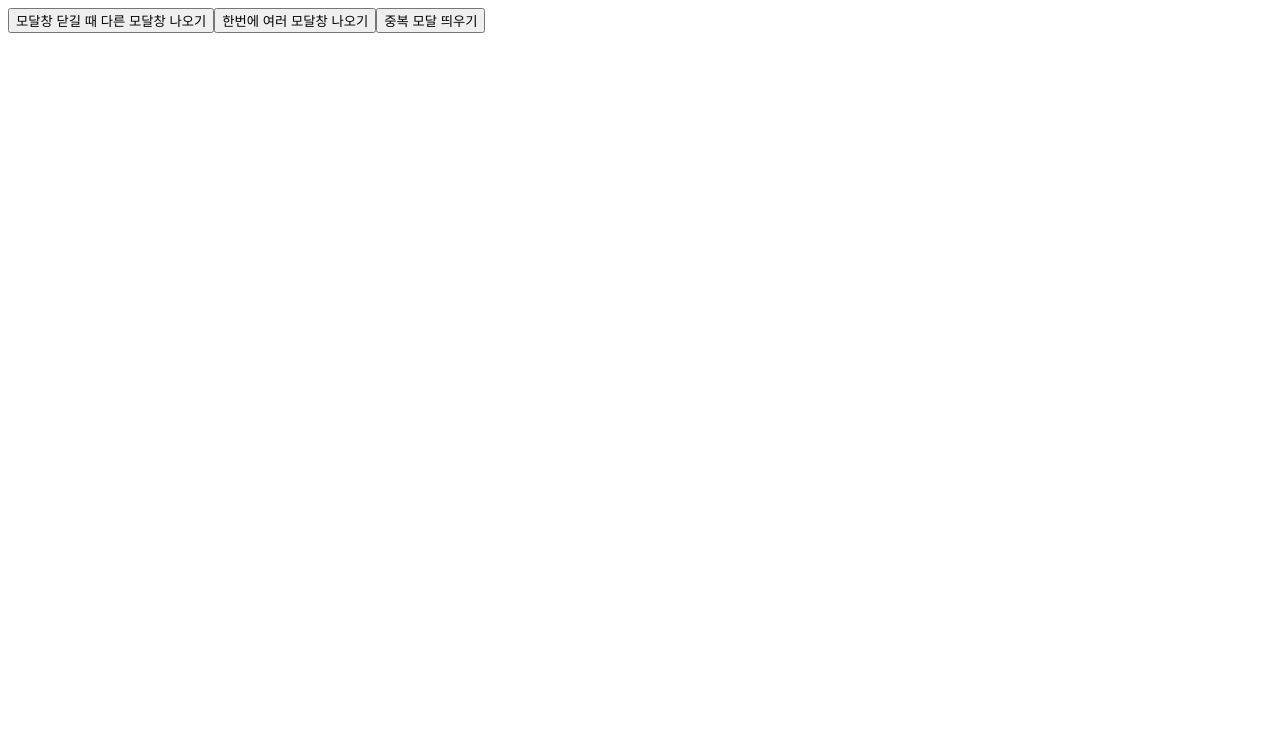
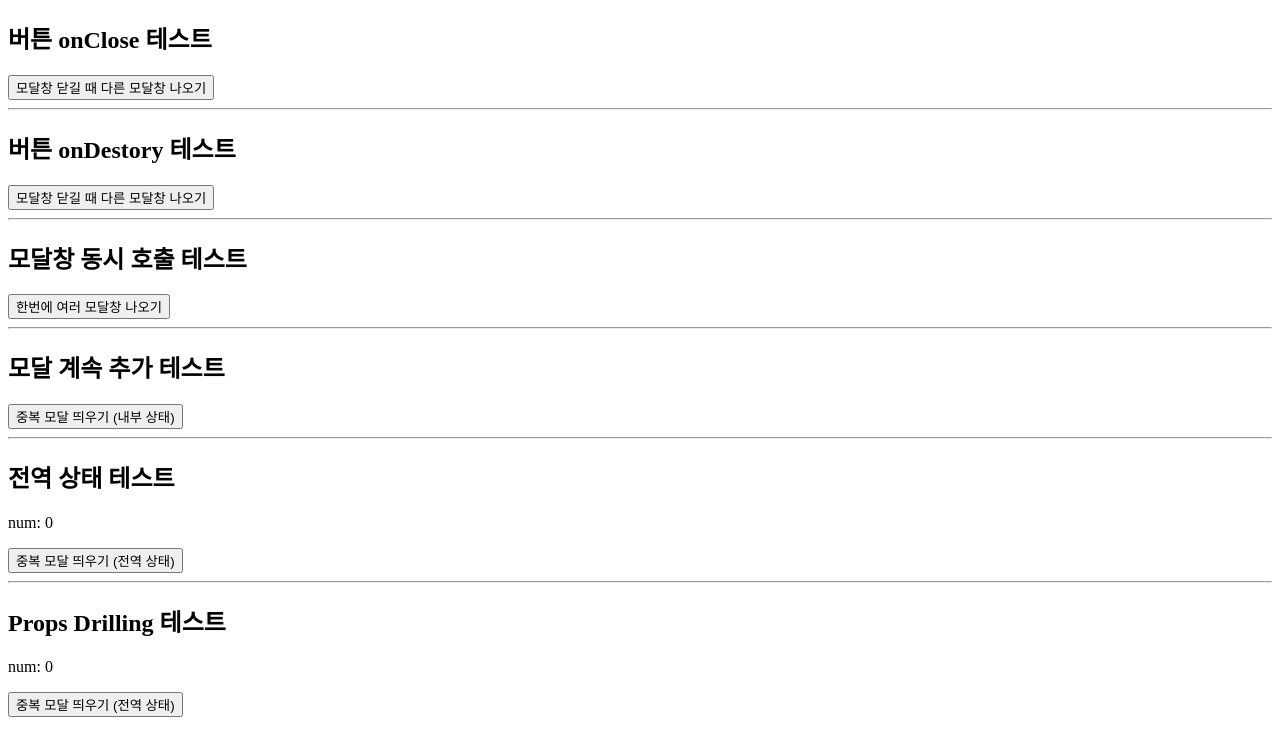
Before and after one commit to HobinLee/dialog, a React app: page / in a window 1280 px wide. Shown: the top 756 px of the page. Built offline with nearby package versions, Linux system fonts and the light colour scheme.

Commit message:
feat: 각종 테스트 추가 (Props Drilling은 제대로 이루어 지지 않는 것 같음. 체크 필요)

```diff
--- a/package.json
+++ b/package.json
@@ -42,6 +42,7 @@
     "dotenv": "^10.0.0",
     "react": "^17.0.2",
     "react-dom": "^17.0.2",
+    "recoil": "^0.5.2",
     "styled-components": "^5.3.3"
   }
 }
--- a/src/App.tsx
+++ b/src/App.tsx
@@ -1,14 +1,21 @@
-import React, { ReactElement } from 'react';
+import React, { ReactElement, useState } from 'react';
+import { useRecoilState, useRecoilValue } from 'recoil';
 import { openDialog } from './dialog/Dialogs';
 
 import { DialogTemplate } from './dialog/DialogTemplate';
 import { TestDialog } from './dialog/TestDialog';
+import { TestDialog2 } from './dialog/TestDialog2';
+import { TestDialog3 } from './dialog/TestDialog3';
+import { testState } from './store/test';
 
 interface Props {}
 
 function App({}: Props): ReactElement {
+  const [num1, setNum] = useState(0);
+  const num2 = useRecoilValue(testState);
   return (
     <>
+      <h2>버튼 onClose 테스트</h2>
       <button
         onClick={() =>
           openDialog(
@@ -22,6 +29,23 @@ function App({}: Props): ReactElement {
       >
         모달창 닫길 때 다른 모달창 나오기
       </button>
+      <hr />
+      <h2>버튼 onDestory 테스트</h2>
+      <button
+        onClick={() =>
+          openDialog(
+            <DialogTemplate
+              onClose={() => openDialog(<DialogTemplate>2</DialogTemplate>)}
+            >
+              1
+            </DialogTemplate>,
+          )
+        }
+      >
+        모달창 닫길 때 다른 모달창 나오기
+      </button>
+      <hr />
+      <h2>모달창 동시 호출 테스트</h2>
       <button
         onClick={() => {
           openDialog(<DialogTemplate>A</DialogTemplate>);
@@ -31,12 +55,35 @@ function App({}: Props): ReactElement {
       >
         한번에 여러 모달창 나오기
       </button>
+
+      <hr />
+      <h2>모달 계속 추가 테스트</h2>
       <button
         onClick={() => {
           openDialog(<TestDialog idx={0} />);
         }}
       >
-        중복 모달 띄우기
+        중복 모달 띄우기 (내부 상태)
+      </button>
+      <hr />
+      <h2>전역 상태 테스트</h2>
+      <p>num: {num2}</p>
+      <button
+        onClick={() => {
+          openDialog(<TestDialog2 idx={0} />);
+        }}
+      >
+        중복 모달 띄우기 (전역 상태)
+      </button>
+      <hr />
+      <h2>Props Drilling 테스트</h2>
+      <p>num: {num1}</p>
+      <button
+        onClick={() => {
+          openDialog(<TestDialog3 num={num1} setNum={setNum} />);
+        }}
+      >
+        중복 모달 띄우기 (전역 상태)
       </button>
     </>
   );
--- /dev/null
+++ b/src/dialog/TestDialog2.tsx
@@ -0,0 +1,26 @@
+import { testState } from '@src/store/test';
+import { FC, useState } from 'react';
+import { useRecoilState } from 'recoil';
+import { openDialog } from './Dialogs';
+import { DialogTemplate } from './DialogTemplate';
+
+export const TestDialog2: FC<{ idx: number }> = ({ idx }) => {
+  const [num, setNum] = useRecoilState(testState);
+
+  return (
+    <DialogTemplate>
+      {idx}
+      <button
+        onClick={() => {
+          openDialog(<TestDialog2 idx={idx + 1} />);
+        }}
+      >
+        다이얼로그 또 추가
+      </button>
+
+      <button onClick={() => setNum(num - 1)}>-</button>
+      {num}
+      <button onClick={() => setNum(num + 1)}>+</button>
+    </DialogTemplate>
+  );
+};
--- /dev/null
+++ b/src/dialog/TestDialog3.tsx
@@ -0,0 +1,26 @@
+import { testState } from '@src/store/test';
+import { FC, useState } from 'react';
+import { useRecoilState } from 'recoil';
+import { openDialog } from './Dialogs';
+import { DialogTemplate } from './DialogTemplate';
+
+export const TestDialog3: FC<{
+  num: number;
+  setNum: (num: number) => void;
+}> = ({ num, setNum }) => {
+  return (
+    <DialogTemplate>
+      <button
+        onClick={() => {
+          openDialog(<TestDialog3 num={num} setNum={setNum} />);
+        }}
+      >
+        다이얼로그 또 추가
+      </button>
+
+      <button onClick={() => setNum(num - 1)}>-</button>
+      {num}
+      <button onClick={() => setNum(num + 1)}>+</button>
+    </DialogTemplate>
+  );
+};
--- a/src/index.tsx
+++ b/src/index.tsx
@@ -1,5 +1,6 @@
 import React from 'react';
 import ReactDOM from 'react-dom';
+import { RecoilRoot } from 'recoil';
 import App from './App';
 import { Dialogs } from './dialog/Dialogs';
 
@@ -8,8 +9,10 @@ const $root = document.getElementById('root');
 $root &&
   ReactDOM.render(
     <React.StrictMode>
-      <App />
-      <Dialogs />
+      <RecoilRoot>
+        <App />
+        <Dialogs />
+      </RecoilRoot>
     </React.StrictMode>,
     $root,
   );
--- /dev/null
+++ b/src/store/test.ts
@@ -0,0 +1,6 @@
+import { atom } from 'recoil';
+
+export const testState = atom({
+  key: 'testStoreKey',
+  default: 0,
+});
```
Also changed, not shown: 1 other file (tests, documents, lock files or other folders).
